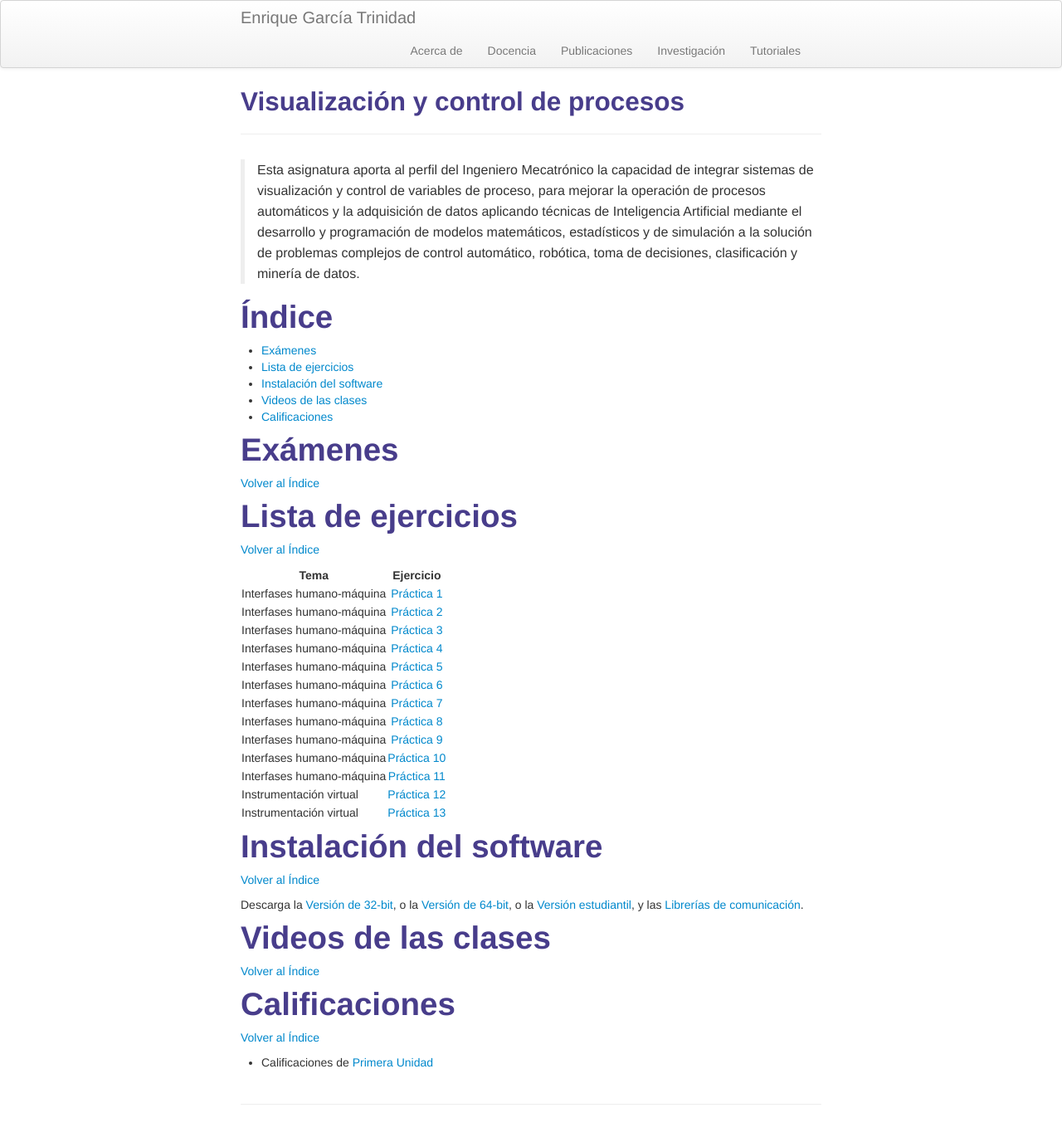
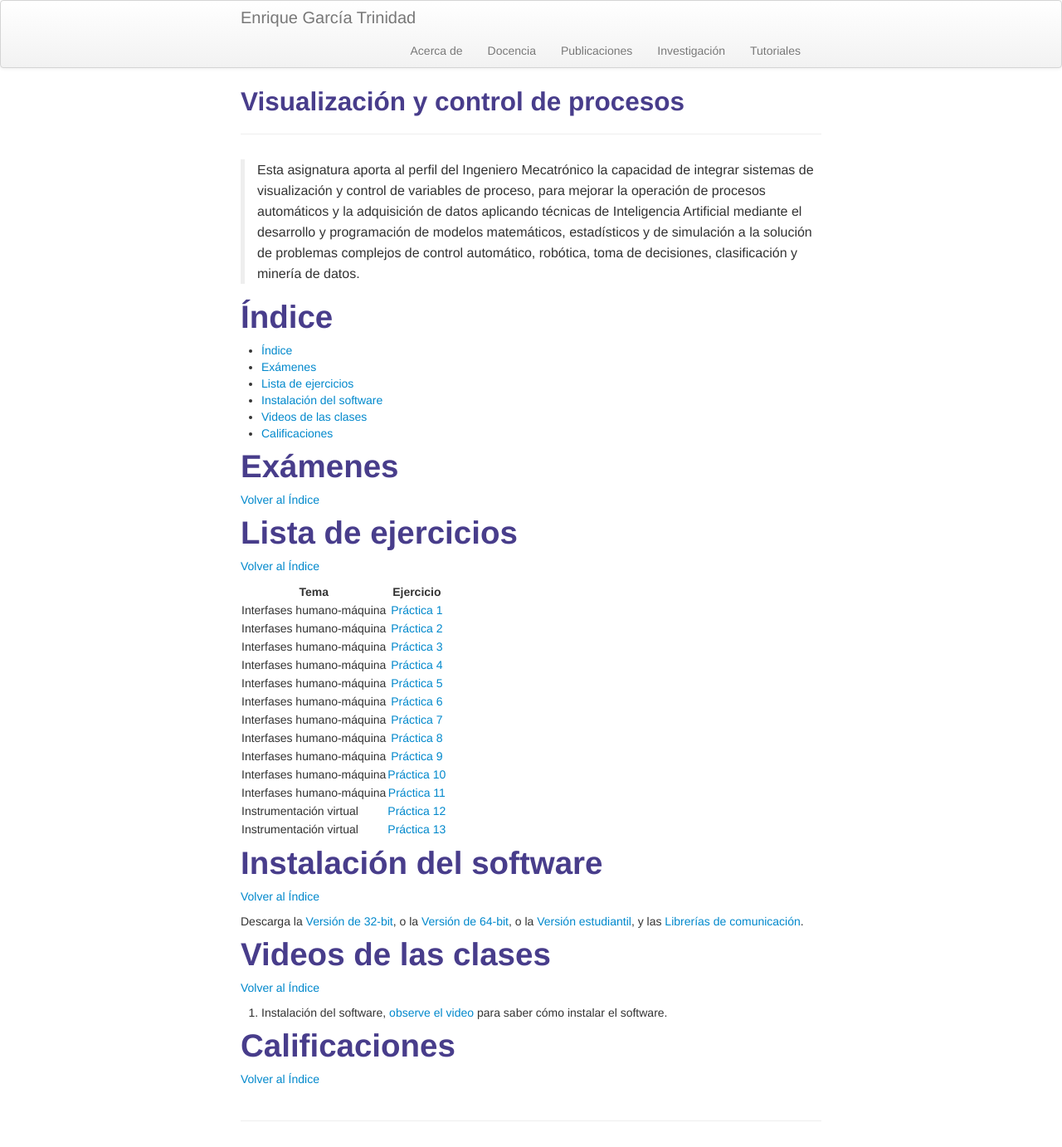
Before and after one commit to enriGarcia/enriGarcia.github.io, a Jekyll site: the page built from pages/teaching/visCtrl.md, in a window 1280 px wide. Shown: the whole page at 83% size. Built offline with Jekyll 4.4.1, drawn with Linux system fonts in a browser that asks for light colours.

Commit message:
visctrl update

```diff
--- a/pages/teaching/visCtrl.md
+++ b/pages/teaching/visCtrl.md
@@ -6,6 +6,7 @@ description: Listado de prácticas
 > Esta asignatura aporta al perfil del Ingeniero Mecatrónico la capacidad de integrar sistemas de visualización y control de variables de proceso, para mejorar la operación de procesos automáticos y la adquisición de datos aplicando técnicas de Inteligencia Artificial mediante el desarrollo y programación de modelos matemáticos, estadísticos y de simulación a la solución de problemas complejos de control automático, robótica, toma de decisiones, clasificación y minería de datos.
 
 # Índice
+- [Índice](#índice)
 - [Exámenes](#exámenes)
 - [Lista de ejercicios](#lista-de-ejercicios)
 - [Instalación del software](#instalación-del-software)
@@ -45,11 +46,10 @@ Descarga la [Versión de 32-bit](https://drive.google.com/file/d/1bqZlgeSik-SnEJ
 # Videos de las clases
 [Volver al Índice](#índice)
 
+1. Instalación del software, [observe el video](https://drive.google.com/file/d/1jS1a9J0m_M3F-k_-flL2l4ZjJ05LFI8U/view) para saber cómo instalar el software.
+
 # Calificaciones
 [Volver al Índice](#índice)
-
-- Calificaciones de [Primera Unidad]({{ BASE_PATH}}/pages/stuff/u1_vsctrl.pdf)
-
 
 <!-- Note: this is how to write a comment in HTML. Everything in here won't show up on your webpage.-->
 
```
Also changed, not shown: pages/teaching.md (+4 -0 lines).
